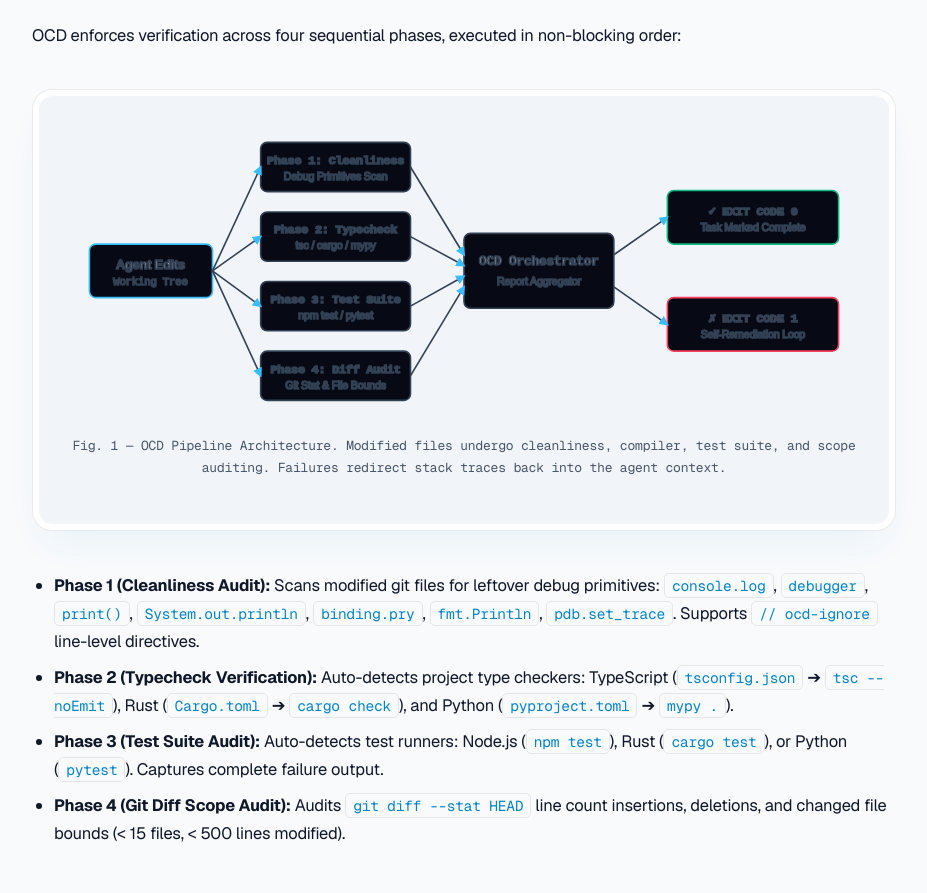
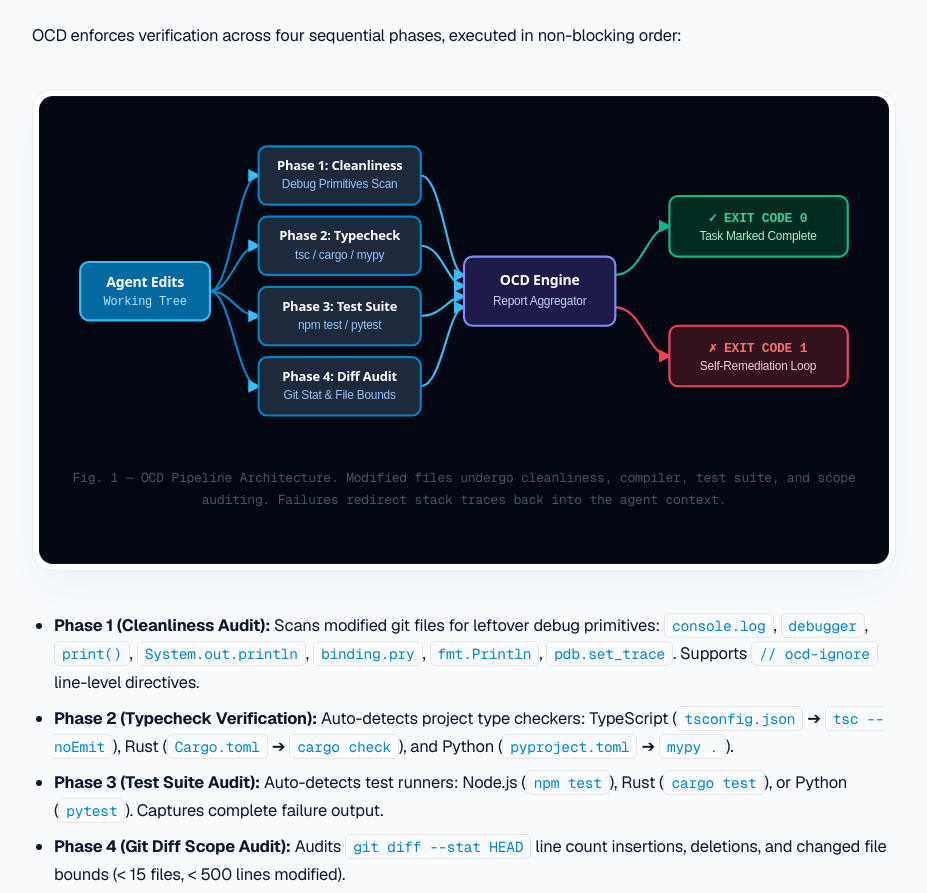
Before and after one commit to amirHosseinRashidi/ocd, a website: page docs/index.html in a window 1280 px wide. Shown: the part 3184-4077 px from the top of the page, without its empty margins (176-1103 px from the left). Drawn offline with nearby package versions, Linux system fonts and the light colour scheme.

Commit message:
fix: make SVG architecture diagram nodes, titles, and text labels crystal clear with high contrast colors

```diff
--- a/docs/index.html
+++ b/docs/index.html
@@ -621,68 +621,74 @@
 </p>
 
 <div class="double-bezel diagram-wrap">
-  <div class="bezel-core">
-    <svg viewBox="0 0 740 280" xmlns="http://www.w3.org/2000/svg" role="img" aria-label="OCD 4-Phase Pipeline Architecture">
+  <div class="bezel-core" style="background: #030712; padding: 32px 24px;">
+    <svg viewBox="0 0 740 300" xmlns="http://www.w3.org/2000/svg" role="img" aria-label="OCD 4-Phase Pipeline Architecture">
       <defs>
         <marker id="arr" viewBox="0 0 10 10" refX="8" refY="5" markerWidth="6" markerHeight="6" orient="auto-start-reverse">
           <path d="M0,0 L10,5 L0,10 z" fill="#38bdf8"/>
         </marker>
+        <marker id="arr-pass" viewBox="0 0 10 10" refX="8" refY="5" markerWidth="6" markerHeight="6" orient="auto-start-reverse">
+          <path d="M0,0 L10,5 L0,10 z" fill="#10b981"/>
+        </marker>
+        <marker id="arr-fail" viewBox="0 0 10 10" refX="8" refY="5" markerWidth="6" markerHeight="6" orient="auto-start-reverse">
+          <path d="M0,0 L10,5 L0,10 z" fill="#f43f5e"/>
+        </marker>
       </defs>
 
-      <g fill="none" stroke="#334155" stroke-width="1.5">
-        <!-- Input -->
-        <rect x="20" y="115" width="115" height="50" rx="6" fill="#070a14" stroke="#38bdf8"/>
-        <text x="77" y="138" text-anchor="middle" fill="#f8fafc" font-family="sans-serif" font-size="12" font-weight="700">Agent Edits</text>
-        <text x="77" y="153" text-anchor="middle" fill="#94a3b8" font-family="monospace" font-size="10">Working Tree</text>
+      <g fill="none">
+        <!-- Connecting Line Paths with Glow -->
+        <path d="M 135 150 C 155 150, 160 43, 180 43" stroke="#0284c7" stroke-width="2" marker-end="url(#arr)"/>
+        <path d="M 135 150 C 155 150, 160 108, 180 108" stroke="#0284c7" stroke-width="2" marker-end="url(#arr)"/>
+        <path d="M 135 150 C 155 150, 160 173, 180 173" stroke="#0284c7" stroke-width="2" marker-end="url(#arr)"/>
+        <path d="M 135 150 C 155 150, 160 238, 180 238" stroke="#0284c7" stroke-width="2" marker-end="url(#arr)"/>
+
+        <path d="M 330 43 C 350 43, 355 135, 370 135" stroke="#38bdf8" stroke-width="2" marker-end="url(#arr)"/>
+        <path d="M 330 108 C 350 108, 355 145, 370 145" stroke="#38bdf8" stroke-width="2" marker-end="url(#arr)"/>
+        <path d="M 330 173 C 350 173, 355 155, 370 155" stroke="#38bdf8" stroke-width="2" marker-end="url(#arr)"/>
+        <path d="M 330 238 C 350 238, 355 165, 370 165" stroke="#38bdf8" stroke-width="2" marker-end="url(#arr)"/>
+
+        <path d="M 510 135 C 535 135, 540 90, 560 90" stroke="#10b981" stroke-width="2" marker-end="url(#arr-pass)"/>
+        <path d="M 510 165 C 535 165, 540 210, 560 210" stroke="#f43f5e" stroke-width="2" marker-end="url(#arr-fail)"/>
+
+        <!-- Input Box -->
+        <rect x="15" y="123" width="120" height="54" rx="8" fill="#0369a1" stroke="#38bdf8" stroke-width="2"/>
+        <text x="75" y="146" text-anchor="middle" fill="#ffffff" font-family="system-ui, sans-serif" font-size="13" font-weight="700">Agent Edits</text>
+        <text x="75" y="163" text-anchor="middle" fill="#bae6fd" font-family="monospace" font-size="11">Working Tree</text>
 
         <!-- Phase 1 -->
-        <rect x="180" y="20" width="140" height="46" rx="6" fill="#070a14"/>
-        <text x="250" y="40" text-anchor="middle" fill="#38bdf8" font-family="monospace" font-size="11" font-weight="700">Phase 1: Cleanliness</text>
-        <text x="250" y="55" text-anchor="middle" fill="#94a3b8" font-family="sans-serif" font-size="10">Debug Primitives Scan</text>
+        <rect x="180" y="16" width="150" height="54" rx="8" fill="#1e293b" stroke="#0284c7" stroke-width="2"/>
+        <text x="255" y="38" text-anchor="middle" fill="#ffffff" font-family="system-ui, sans-serif" font-size="12" font-weight="700">Phase 1: Cleanliness</text>
+        <text x="255" y="55" text-anchor="middle" fill="#93c5fd" font-family="sans-serif" font-size="11">Debug Primitives Scan</text>
 
         <!-- Phase 2 -->
-        <rect x="180" y="85" width="140" height="46" rx="6" fill="#070a14"/>
-        <text x="250" y="105" text-anchor="middle" fill="#38bdf8" font-family="monospace" font-size="11" font-weight="700">Phase 2: Typecheck</text>
-        <text x="250" y="120" text-anchor="middle" fill="#94a3b8" font-family="sans-serif" font-size="10">tsc / cargo / mypy</text>
+        <rect x="180" y="81" width="150" height="54" rx="8" fill="#1e293b" stroke="#0284c7" stroke-width="2"/>
+        <text x="255" y="103" text-anchor="middle" fill="#ffffff" font-family="system-ui, sans-serif" font-size="12" font-weight="700">Phase 2: Typecheck</text>
+        <text x="255" y="120" text-anchor="middle" fill="#93c5fd" font-family="sans-serif" font-size="11">tsc / cargo / mypy</text>
 
         <!-- Phase 3 -->
-        <rect x="180" y="150" width="140" height="46" rx="6" fill="#070a14"/>
-        <text x="250" y="170" text-anchor="middle" fill="#38bdf8" font-family="monospace" font-size="11" font-weight="700">Phase 3: Test Suite</text>
-        <text x="250" y="185" text-anchor="middle" fill="#94a3b8" font-family="sans-serif" font-size="10">npm test / pytest</text>
+        <rect x="180" y="146" width="150" height="54" rx="8" fill="#1e293b" stroke="#0284c7" stroke-width="2"/>
+        <text x="255" y="168" text-anchor="middle" fill="#ffffff" font-family="system-ui, sans-serif" font-size="12" font-weight="700">Phase 3: Test Suite</text>
+        <text x="255" y="185" text-anchor="middle" fill="#93c5fd" font-family="sans-serif" font-size="11">npm test / pytest</text>
 
         <!-- Phase 4 -->
-        <rect x="180" y="215" width="140" height="46" rx="6" fill="#070a14"/>
-        <text x="250" y="235" text-anchor="middle" fill="#38bdf8" font-family="monospace" font-size="11" font-weight="700">Phase 4: Diff Audit</text>
-        <text x="250" y="250" text-anchor="middle" fill="#94a3b8" font-family="sans-serif" font-size="10">Git Stat &amp; File Bounds</text>
-
-        <!-- Connectors -->
-        <line x1="135" y1="140" x2="180" y2="43" marker-end="url(#arr)"/>
-        <line x1="135" y1="140" x2="180" y2="108" marker-end="url(#arr)"/>
-        <line x1="135" y1="140" x2="180" y2="173" marker-end="url(#arr)"/>
-        <line x1="135" y1="140" x2="180" y2="238" marker-end="url(#arr)"/>
+        <rect x="180" y="211" width="150" height="54" rx="8" fill="#1e293b" stroke="#0284c7" stroke-width="2"/>
+        <text x="255" y="233" text-anchor="middle" fill="#ffffff" font-family="system-ui, sans-serif" font-size="12" font-weight="700">Phase 4: Diff Audit</text>
+        <text x="255" y="250" text-anchor="middle" fill="#93c5fd" font-family="sans-serif" font-size="11">Git Stat &amp; File Bounds</text>
 
         <!-- Aggregator -->
-        <rect x="370" y="105" width="140" height="70" rx="6" fill="#070a14" stroke="#334155"/>
-        <text x="440" y="135" text-anchor="middle" fill="#f8fafc" font-family="monospace" font-size="12" font-weight="700">OCD Orchestrator</text>
-        <text x="440" y="153" text-anchor="middle" fill="#94a3b8" font-family="sans-serif" font-size="10">Report Aggregator</text>
-
-        <line x1="320" y1="43" x2="370" y2="125" marker-end="url(#arr)"/>
-        <line x1="320" y1="108" x2="370" y2="135" marker-end="url(#arr)"/>
-        <line x1="320" y1="173" x2="370" y2="145" marker-end="url(#arr)"/>
-        <line x1="320" y1="238" x2="370" y2="155" marker-end="url(#arr)"/>
+        <rect x="370" y="118" width="140" height="64" rx="8" fill="#1e1b4b" stroke="#818cf8" stroke-width="2"/>
+        <text x="440" y="144" text-anchor="middle" fill="#ffffff" font-family="system-ui, sans-serif" font-size="13" font-weight="700">OCD Engine</text>
+        <text x="440" y="163" text-anchor="middle" fill="#c7d2fe" font-family="sans-serif" font-size="11">Report Aggregator</text>
 
         <!-- Out Gate Pass -->
-        <rect x="560" y="65" width="160" height="50" rx="6" fill="#070a14" stroke="#10b981"/>
-        <text x="640" y="88" text-anchor="middle" fill="#10b981" font-family="monospace" font-size="11" font-weight="700">✓ EXIT CODE 0</text>
-        <text x="640" y="103" text-anchor="middle" fill="#94a3b8" font-family="sans-serif" font-size="10">Task Marked Complete</text>
+        <rect x="560" y="62" width="165" height="56" rx="8" fill="#022c22" stroke="#10b981" stroke-width="2"/>
+        <text x="642" y="86" text-anchor="middle" fill="#34d399" font-family="monospace" font-size="12" font-weight="700">✓ EXIT CODE 0</text>
+        <text x="642" y="103" text-anchor="middle" fill="#a7f3d0" font-family="sans-serif" font-size="11">Task Marked Complete</text>
 
         <!-- Out Gate Fail -->
-        <rect x="560" y="165" width="160" height="50" rx="6" fill="#070a14" stroke="#f43f5e"/>
-        <text x="640" y="188" text-anchor="middle" fill="#f43f5e" font-family="monospace" font-size="11" font-weight="700">✗ EXIT CODE 1</text>
-        <text x="640" y="203" text-anchor="middle" fill="#94a3b8" font-family="sans-serif" font-size="10">Self-Remediation Loop</text>
-
-        <line x1="510" y1="125" x2="560" y2="90" marker-end="url(#arr)"/>
-        <line x1="510" y1="155" x2="560" y2="190" marker-end="url(#arr)"/>
+        <rect x="560" y="182" width="165" height="56" rx="8" fill="#31121d" stroke="#f43f5e" stroke-width="2"/>
+        <text x="642" y="206" text-anchor="middle" fill="#f87171" font-family="monospace" font-size="12" font-weight="700">✗ EXIT CODE 1</text>
+        <text x="642" y="223" text-anchor="middle" fill="#fecdd3" font-family="sans-serif" font-size="11">Self-Remediation Loop</text>
       </g>
     </svg>
     <p class="caption">Fig. 1 — OCD Pipeline Architecture. Modified files undergo cleanliness, compiler, test suite, and scope auditing. Failures redirect stack traces back into the agent context.</p>
```
